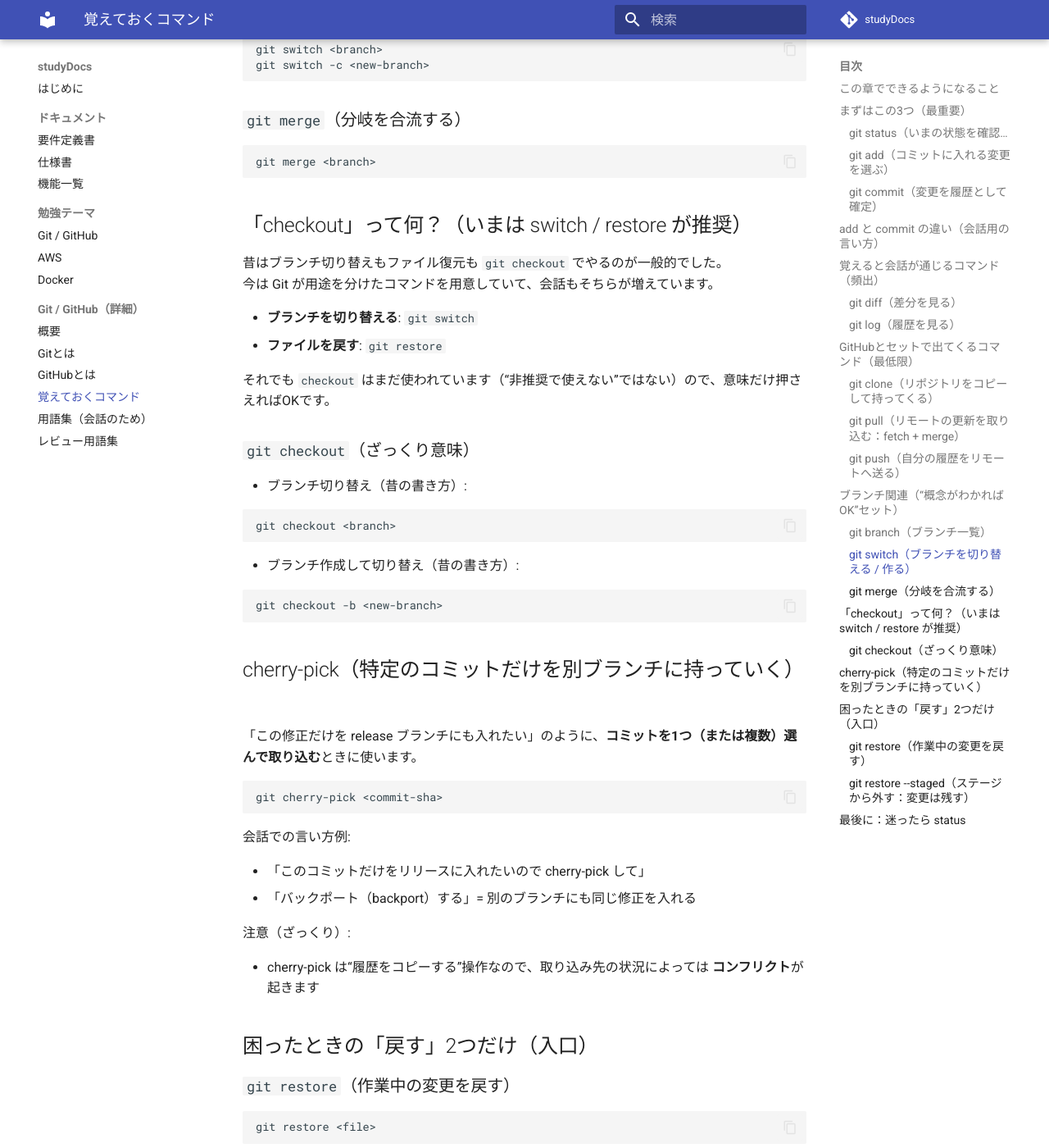
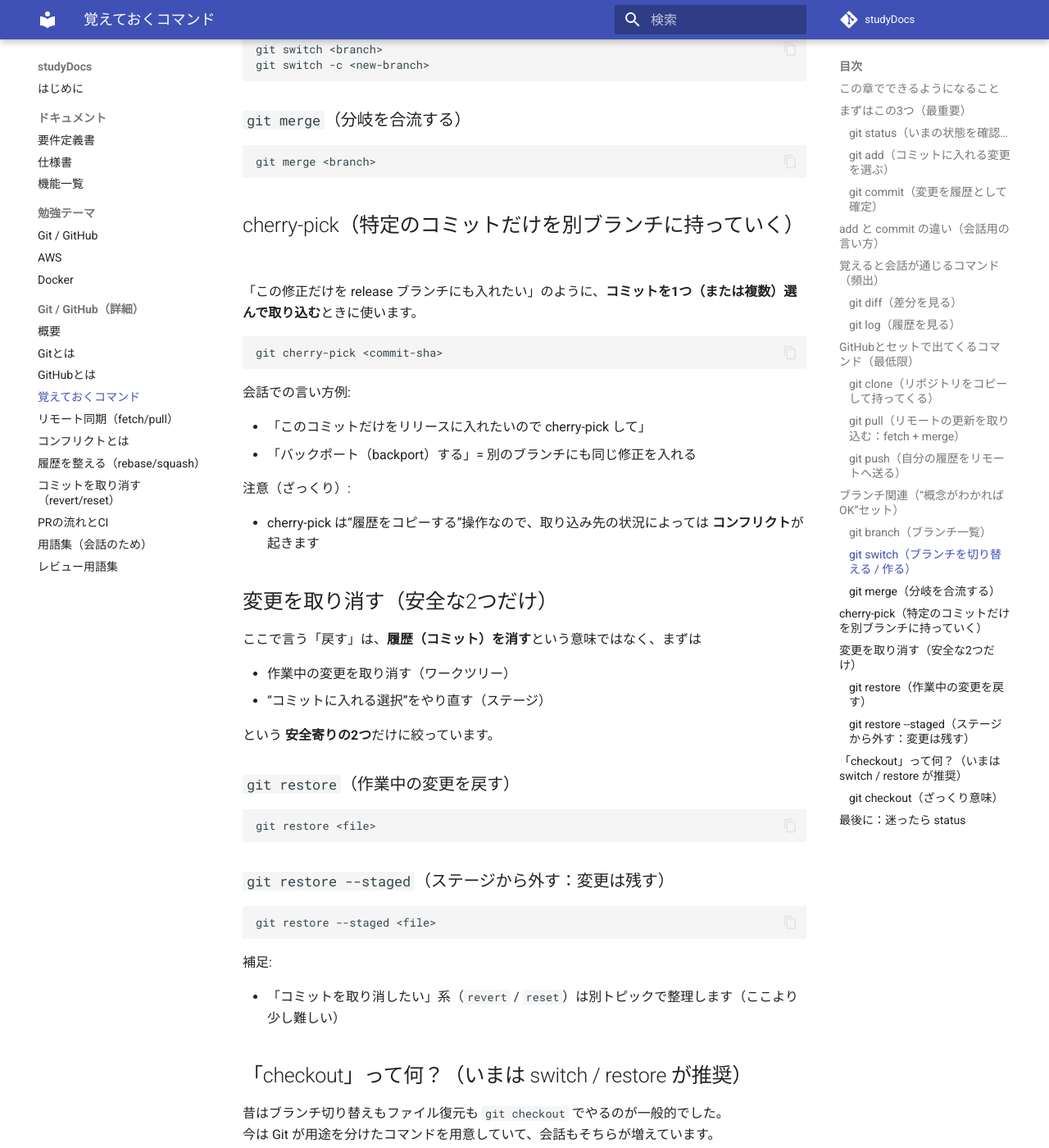
Before and after one commit to santa928/studyDocs, an MkDocs documentation site: the page built from docs/git-github/commands.md, in a window 1280 px wide and 1400 px high, scrolled down 2157 px. Shown: the whole window at 82% size. Built offline with MkDocs 1.6.1 and Material for MkDocs 9.7.7, drawn with Linux system fonts in a browser that asks for light colours; comment, search, counter and statistics services are not loaded; some of the changed text lies outside the part shown.

Commit message:
docs: clarify restore and add core git/github conversation topics

````diff
--- a/docs/git-github/commands.md
+++ b/docs/git-github/commands.md
@@ -104,30 +104,6 @@
 git merge <branch>
 ```
 
-## 「checkout」って何？（いまは switch / restore が推奨）
-
-昔はブランチ切り替えもファイル復元も `git checkout` でやるのが一般的でした。
-今は Git が用途を分けたコマンドを用意していて、会話もそちらが増えています。
-
-- **ブランチを切り替える**: `git switch`
-- **ファイルを戻す**: `git restore`
-
-それでも `checkout` はまだ使われています（“非推奨で使えない”ではない）ので、意味だけ押さえればOKです。
-
-### `git checkout`（ざっくり意味）
-
-- ブランチ切り替え（昔の書き方）:
-
-```bash
-git checkout <branch>
-```
-
-- ブランチ作成して切り替え（昔の書き方）:
-
-```bash
-git checkout -b <new-branch>
-```
-
 ## cherry-pick（特定のコミットだけを別ブランチに持っていく）
 
 「この修正だけを release ブランチにも入れたい」のように、**コミットを1つ（または複数）選んで取り込む**ときに使います。
@@ -145,7 +121,14 @@
 
 - cherry-pick は“履歴をコピーする”操作なので、取り込み先の状況によっては **コンフリクト**が起きます
 
-## 困ったときの「戻す」2つだけ（入口）
+## 変更を取り消す（安全な2つだけ）
+
+ここで言う「戻す」は、**履歴（コミット）を消す**という意味ではなく、まずは
+
+- 作業中の変更を取り消す（ワークツリー）
+- “コミットに入れる選択”をやり直す（ステージ）
+
+という **安全寄りの2つ**だけに絞っています。
 
 ### `git restore`（作業中の変更を戻す）
 
@@ -159,6 +142,34 @@
 git restore --staged <file>
 ```
 
+補足:
+
+- 「コミットを取り消したい」系（`revert` / `reset`）は別トピックで整理します（ここより少し難しい）
+
+## 「checkout」って何？（いまは switch / restore が推奨）
+
+昔はブランチ切り替えもファイル復元も `git checkout` でやるのが一般的でした。
+今は Git が用途を分けたコマンドを用意していて、会話もそちらが増えています。
+
+- **ブランチを切り替える**: `git switch`
+- **ファイルを戻す**: `git restore`
+
+それでも `checkout` はまだ使われています（“非推奨で使えない”ではない）ので、**意味だけ“翻訳”できればOK**です。
+
+### `git checkout`（ざっくり意味）
+
+- ブランチ切り替え（昔の書き方）:
+
+```bash
+git checkout <branch>
+```
+
+- ブランチ作成して切り替え（昔の書き方）:
+
+```bash
+git checkout -b <new-branch>
+```
+
 ## 最後に：迷ったら status
 
 Git操作で不安になったら、まずこれです。
--- a/mkdocs.yml
+++ b/mkdocs.yml
@@ -54,5 +54,10 @@
       - Gitとは: git-github/what-is-git.md
       - GitHubとは: git-github/what-is-github.md
       - 覚えておくコマンド: git-github/commands.md
+      - リモート同期（fetch/pull）: git-github/remote-sync.md
+      - コンフリクトとは: git-github/conflict.md
+      - 履歴を整える（rebase/squash）: git-github/history-shaping.md
+      - コミットを取り消す（revert/reset）: git-github/undo-commits.md
+      - PRの流れとCI: git-github/pr-ci-flow.md
       - 用語集（会話のため）: git-github/glossary.md
       - レビュー用語集: git-github/review-glossary.md
````
Also changed, not shown: docs/git-github/conflict.md (added, +31 -0 lines), docs/git-github/history-shaping.md (added, +39 -0 lines), docs/git-github/index.md (+8 -1 lines), docs/git-github/pr-ci-flow.md (added, +40 -0 lines), docs/git-github/remote-sync.md (added, +36 -0 lines), docs/git-github/undo-commits.md (added, +28 -0 lines).
